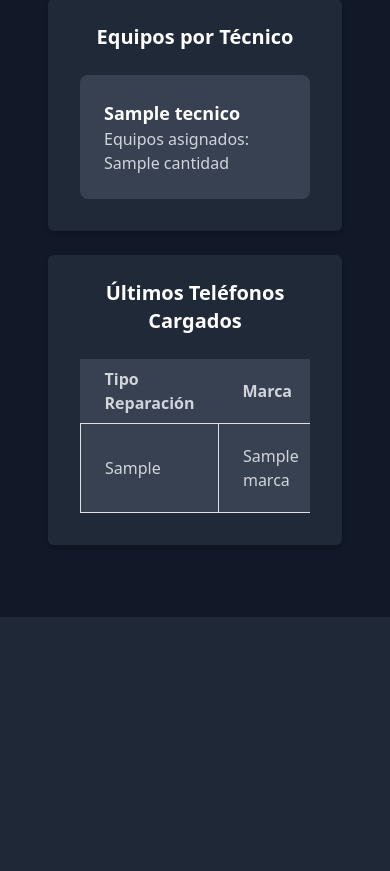
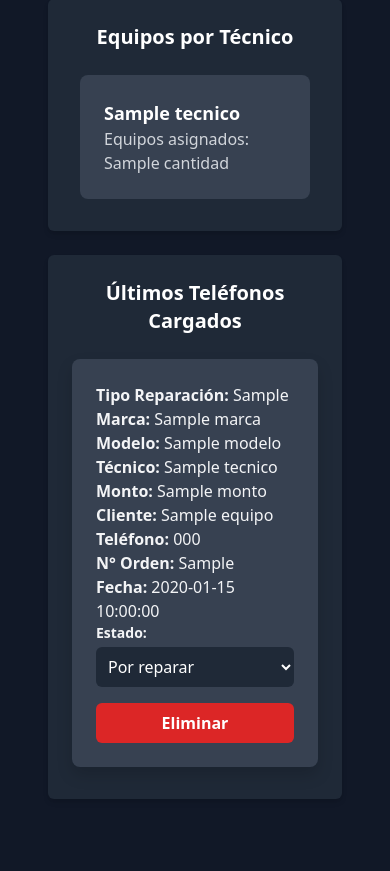
Before and after one commit to NahunMenem/Servicell, a Flask app: page /reparaciones in a window 390 px wide. Shown: the part 1309-2180 px from the top of the page. Before the commit the page ends 1926 px from the top, so only its background shows below. Run offline with Flask 3, Linux system fonts and the light colour scheme; a database or web service that is not in the repository returns one stand-in record (values such as "Sample title"); some libraries are stand-ins or nearby versions.

Commit message:
reparaciones nuevo

```diff
--- a/templates/reparaciones.html
+++ b/templates/reparaciones.html
@@ -140,9 +140,43 @@
         </div>
 
         <!-- Últimos Teléfonos Cargados -->
-        <div class="bg-gray-800 shadow-md rounded px-8 pt-6 pb-8 mb-4">
+        <div class="bg-gray-800 shadow-md rounded px-4 md:px-8 pt-6 pb-8 mb-4">
             <h2 class="text-xl font-bold text-center mb-6 text-white">Últimos Teléfonos Cargados</h2>
-            <div class="overflow-x-auto">
+
+            <!-- Vista tipo tarjeta para móviles -->
+            <div class="md:hidden space-y-4">
+                {% for equipo in ultimos_equipos %}
+                    <div class="bg-gray-700 p-4 rounded-lg shadow">
+                        <p><strong>Tipo Reparación:</strong> {{ equipo.tipo_reparacion }}</p>
+                        <p><strong>Marca:</strong> {{ equipo.marca }}</p>
+                        <p><strong>Modelo:</strong> {{ equipo.modelo }}</p>
+                        <p><strong>Técnico:</strong> {{ equipo.tecnico }}</p>
+                        <p><strong>Monto:</strong> {{ equipo.monto }}</p>
+                        <p><strong>Cliente:</strong> {{ equipo.nombre_cliente }}</p>
+                        <p><strong>Teléfono:</strong> {{ equipo.telefono }}</p>
+                        <p><strong>N° Orden:</strong> {{ equipo.nro_orden }}</p>
+                        <p><strong>Fecha:</strong> {{ equipo.fecha }}</p>
+                        <div class="mb-2">
+                            <label class="block text-sm font-semibold mb-1">Estado:</label>
+                            <select class="estado-reparacion w-full bg-gray-800 text-white p-2 rounded" data-telefono="{{ equipo.telefono }}" data-nro-orden="{{ equipo.nro_orden }}">
+                                <option value="por_reparar" {% if equipo.estado == 'por_reparar' %}selected{% endif %}>Por reparar</option>
+                                <option value="en_reparacion" {% if equipo.estado == 'en_reparacion' %}selected{% endif %}>En reparación</option>
+                                <option value="listo" {% if equipo.estado == 'listo' %}selected{% endif %}>Listo</option>
+                                <option value="Retirado" {% if equipo.estado == 'Retirado' %}selected{% endif %}>Retirado</option>
+                                <option value="No salio" {% if equipo.estado == 'No salio' %}selected{% endif %}>No salió</option>
+                            </select>
+                        </div>
+                        <form action="{{ url_for('eliminar_reparacion', id=equipo.id) }}" method="POST" onsubmit="return confirm('¿Estás seguro de que deseas eliminar este equipo?');">
+                            <button type="submit" class="w-full bg-red-600 hover:bg-red-700 text-white font-bold py-2 rounded mt-2">
+                                Eliminar
+                            </button>
+                        </form>
+                    </div>
+                {% endfor %}
+            </div>
+
+            <!-- Tabla visible en pantallas medianas o grandes -->
+            <div class="hidden md:block overflow-x-auto">
                 <table class="min-w-full bg-gray-700 text-gray-300">
                     <thead>
                         <tr>
@@ -177,13 +211,12 @@
                                         <option value="en_reparacion" {% if equipo.estado == 'en_reparacion' %}selected{% endif %}>En reparación</option>
                                         <option value="listo" {% if equipo.estado == 'listo' %}selected{% endif %}>Listo</option>
                                         <option value="Retirado" {% if equipo.estado == 'Retirado' %}selected{% endif %}>Retirado</option>
-                                        <option value="No salio" {% if equipo.estado == 'No salio' %}selected{% endif %}>No salio</option>
+                                        <option value="No salio" {% if equipo.estado == 'No salio' %}selected{% endif %}>No salió</option>
                                     </select>
                                 </td>
                                 <td class="border px-4 py-2">
-                                    <!-- Formulario para eliminar -->
                                     <form action="{{ url_for('eliminar_reparacion', id=equipo.id) }}" method="POST" onsubmit="return confirm('¿Estás seguro de que deseas eliminar este equipo?');">
-                                        <button type="submit" class="bg-red-600 hover:bg-red-700 text-white font-bold py-1 px-2 rounded focus:outline-none focus:shadow-outline">
+                                        <button type="submit" class="bg-red-600 hover:bg-red-700 text-white font-bold py-1 px-2 rounded">
                                             Eliminar
                                         </button>
                                     </form>
@@ -194,6 +227,7 @@
                 </table>
             </div>
         </div>
+
     </div>
 
     <!-- Script para manejar el cambio de estado y enviar WhatsApp -->
```
